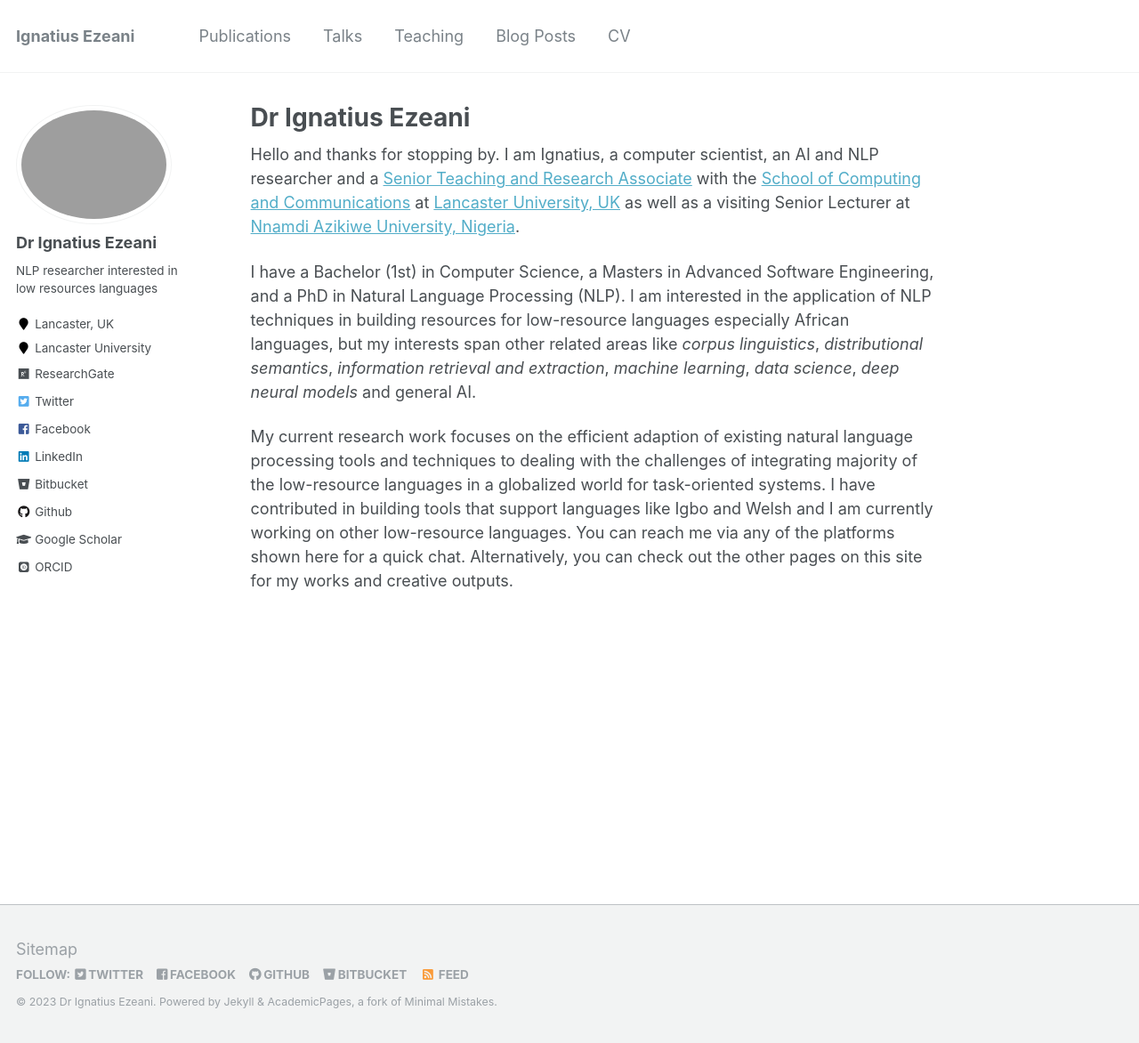
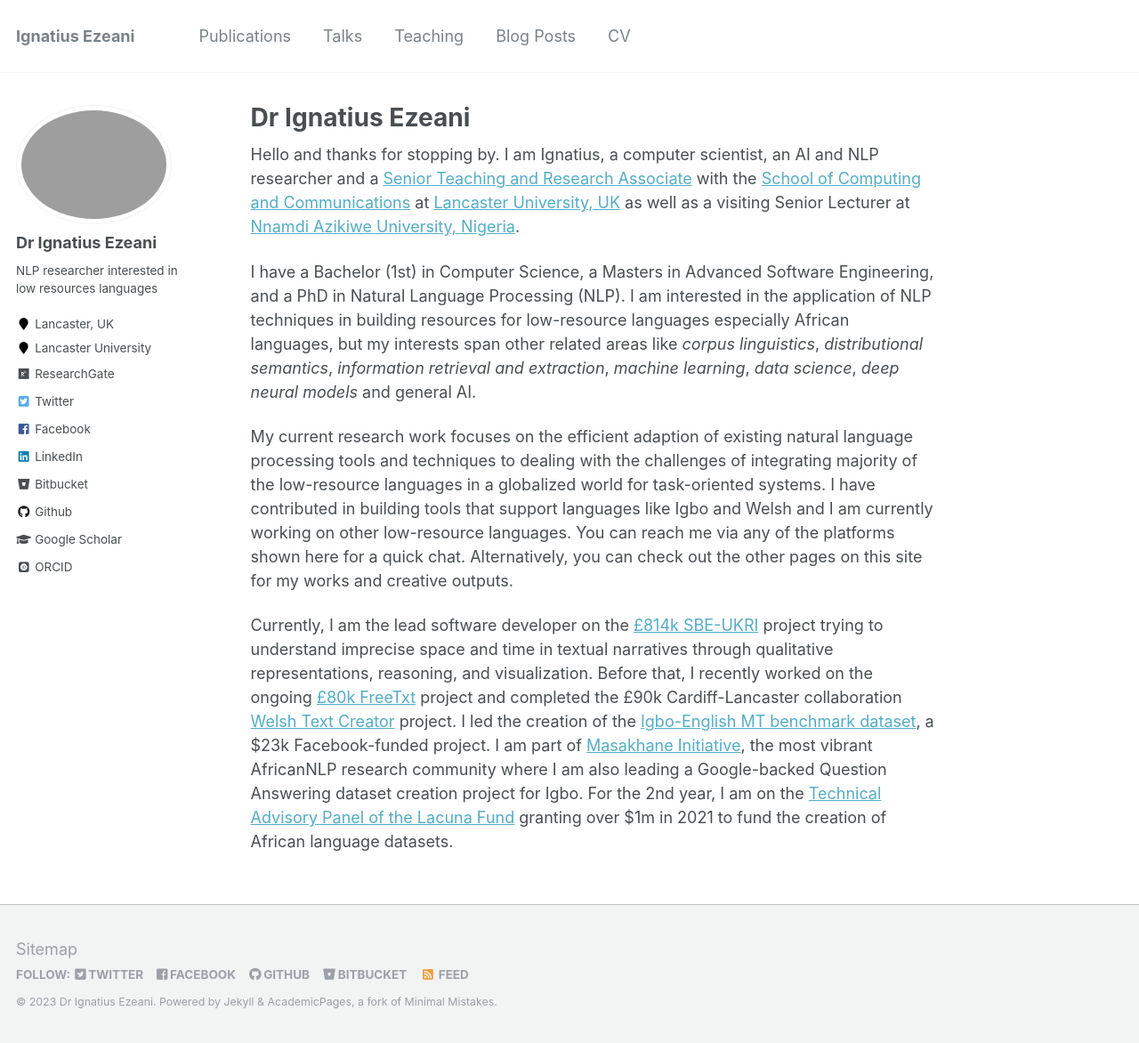
Before and after one commit to IgnatiusEzeani/IgnatiusEzeani.github.io, a Jekyll site: the page built from _pages/about.md, in a window 1280 px wide and 1172 px high. Shown: the whole window at 89% size. Built offline with Jekyll 4.4.1, drawn with Linux system fonts in a browser that asks for light colours; some web fonts are replaced.

Commit message:
Update about.md

```diff
--- a/_pages/about.md
+++ b/_pages/about.md
@@ -13,9 +13,11 @@ I have a Bachelor (1st) in Computer Science, a Masters in Advanced Software Engi
 
 My current research work focuses on the efficient adaption of existing natural language processing tools and techniques to dealing with the challenges of integrating majority of the low-resource languages in a globalized world for task-oriented systems. I have contributed in building tools that support languages like Igbo and Welsh and I am currently working on other low-resource languages. You can reach me via any of the platforms shown here for a quick chat. Alternatively, you can check out the other pages on this site for my works and creative outputs.
 
+Currently, I am the lead software developer on the [£814k SBE-UKRI](https://gtr.ukri.org/person/3174DF16-E0EE-44F2-B458-C6535A43016B) project trying to understand imprecise space and time in textual narratives through qualitative representations, reasoning, and visualization. Before that, I recently worked on the ongoing [£80k FreeTxt](https://gtr.ukri.org/projects?ref=AH%2FW004844%2F1) project and completed the £90k Cardiff-Lancaster collaboration [Welsh Text Creator](https://ucrel-welsh-summarizer-appapp-b2vcdc.streamlit.app/) project. I led the creation of the [Igbo-English MT benchmark dataset](https://www.research.lancs.ac.uk/portal/en/datasets/igboenglish-machine-translation-an-evaluation-benchmark(b2d87fb1-c9d2-4840-8de4-f52d4e2045da).html), a $23k Facebook-funded project. I am part of [Masakhane Initiative](https://www.masakhane.io/), the most vibrant AfricanNLP research community where I am also leading a Google-backed Question Answering dataset creation project for Igbo. For the 2nd year, I am on the [Technical Advisory Panel of the Lacuna Fund](https://lacunafund.org/language-technical-advisory-panel/) granting over $1m in 2021 to fund the creation of African language datasets.
+
 <!-- A data-driven personal website
 ======
-Like many other Jekyll-based GitHub Pages templates, academicpages makes you separate the website's content from its form. The content & metadata of your website are in structured markdown files, while various other files constitute the theme, specifying how to transform that content & metadata into HTML pages. You keep these various markdown (.md), YAML (.yml), HTML, and CSS files in a public GitHub repository. Each time you commit and push an update to the repository, the [GitHub pages](https://pages.github.com/) service creates static HTML pages based on these files, which are hosted on GitHub's servers free of charge.
+You keep these various markdown (.md), YAML (.yml), HTML, and CSS files in a public GitHub repository. Each time you commit and push an update to the repository, the [GitHub pages](https://pages.github.com/) service creates static HTML pages based on these files, which are hosted on GitHub's servers free of charge.
 
 Many of the features of dynamic content management systems (like Wordpress) can be achieved in this fashion, using a fraction of the computational resources and with far less vulnerability to hacking and DDoSing. You can also modify the theme to your heart's content without touching the content of your site. If you get to a point where you've broken something in Jekyll/HTML/CSS beyond repair, your markdown files describing your talks, publications, etc. are safe. You can rollback the changes or even delete the repository and start over -- just be sure to save the markdown files! Finally, you can also write scripts that process the structured data on the site, such as [this one](https://github.com/academicpages/academicpages.github.io/blob/master/talkmap.ipynb) that analyzes metadata in pages about talks to display [a map of every location you've given a talk](https://academicpages.github.io/talkmap.html).
 
```
